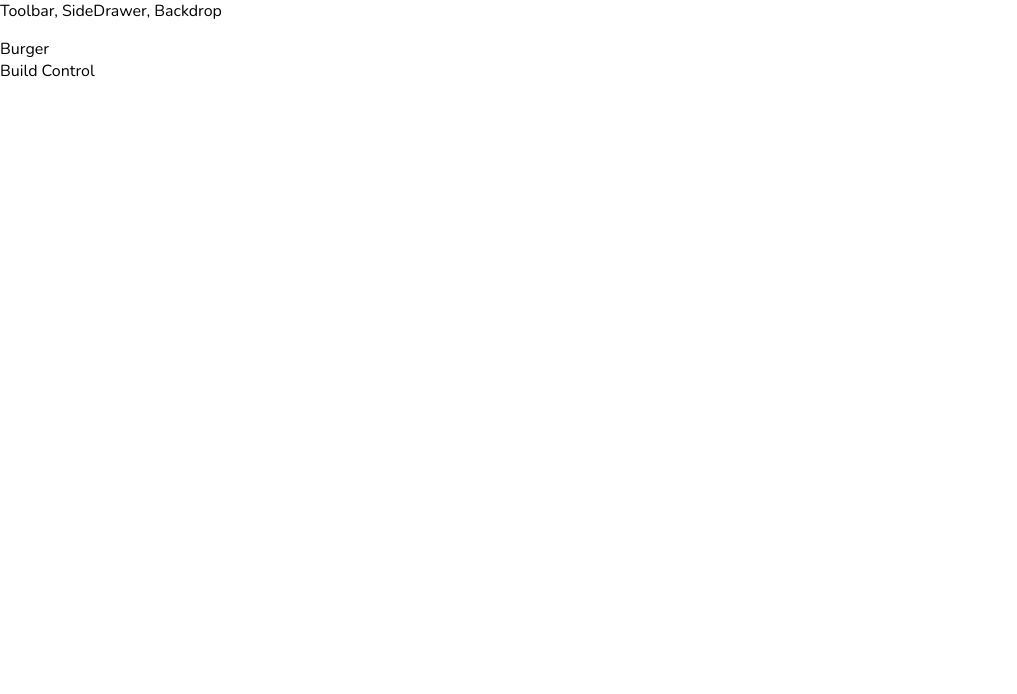
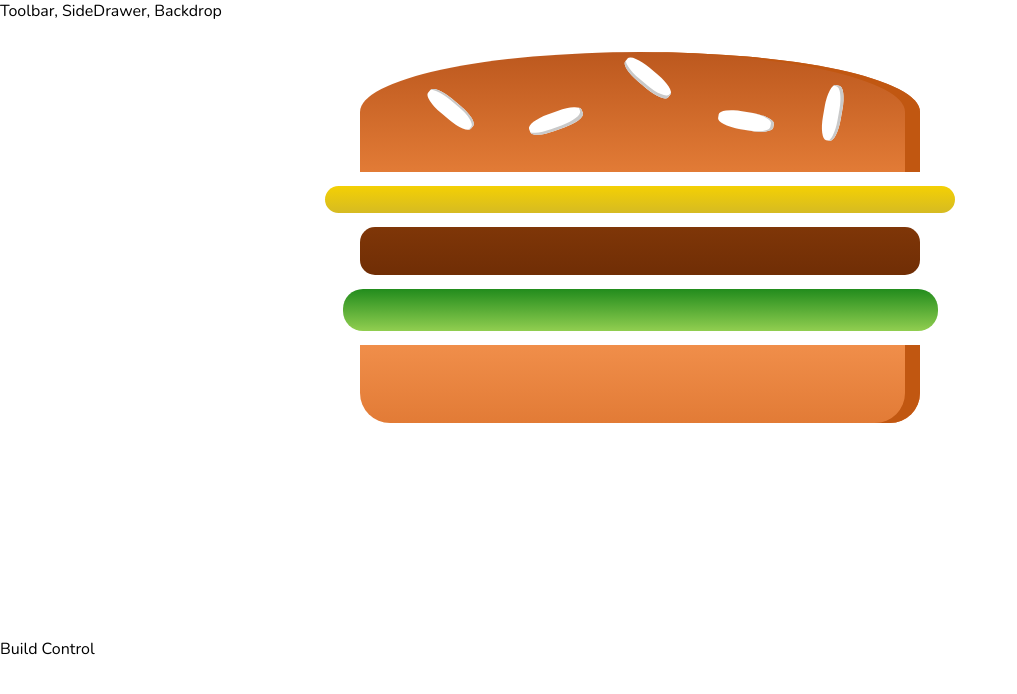
Before and after one commit to Rinatik79/burger-reactjs, a React app: page / in a window 1280 px wide. Shown: the top 694 px of the page, without its empty margins (0-1017 px from the left). Built offline with nearby package versions, Linux system fonts and the light colour scheme.

Commit message:
Hardcoded BurgerIngridient

```diff
--- a/package.json
+++ b/package.json
@@ -31,6 +31,7 @@
     "postcss-flexbugs-fixes": "3.2.0",
     "postcss-loader": "2.0.8",
     "promise": "8.0.1",
+    "prop-types": "^15.6.1",
     "raf": "3.4.0",
     "react": "^16.2.0",
     "react-dev-utils": "^5.0.0",
--- /dev/null
+++ b/src/components/Burger/Burger.css
@@ -0,0 +1,33 @@
+.Burger {
+    width: 100%;
+    margin: auto;
+    height: 250px;
+    overflow: scroll;
+    text-align: center;
+    font-weight: bold;
+    font-size: 1.2rem;
+}
+
+@media (min-width: 500px) and (min-height: 400px){
+    .Burger {
+        width: 350px;
+        height: 300px;
+
+    }
+}
+
+@media (min-width: 500px) and (min-height: 401px){
+    .Burger {
+        width: 450px;
+        height: 400px;
+
+    }
+}
+
+@media (min-width: 1000px) and (min-height: 700px){
+    .Burger {
+        width: 700px;
+        height: 600px;
+
+    }
+}
--- a/src/components/Burger/Burger.js
+++ b/src/components/Burger/Burger.js
@@ -0,0 +1,17 @@
+import React from 'react';
+import classes from './Burger.css';
+import BurgerIngridient from './BurgerIngridient/BurgerIngridient'
+
+const burger = (props) => {
+    return (
+        <div className = {classes.Burger}>
+            <BurgerIngridient type="bread-top"/>
+            <BurgerIngridient type="cheese"/>
+            <BurgerIngridient type="meat"/>
+            <BurgerIngridient type="salad"/>
+            <BurgerIngridient type="bread-bottom"/>
+        </div>
+    );
+}
+
+export default burger;
--- a/src/components/Burger/Burgeringridient/Burgeringridient.js
+++ b/src/components/Burger/Burgeringridient/Burgeringridient.js
@@ -1,17 +1,20 @@
-import React from "react";
-import classes from "./Burgeringridient.css";
+import React, {Component} from "react";
+import classes from "./BurgerIngridient.css";
+import PropTypes from 'prop-types';
 
-const burgerIngridient = (props) => {
+class BurgerIngridient extends Component {
+    render (){
         let ingridient = null;
-    switch (props.type){
+        switch (this.props.type){
             case ("bread-bottom"):
                 ingridient = <div className={classes.BreadBottom}></div>;
                 break;
             case ("bread-top"):
                 ingridient = (
-                <div className={classes.BreadTop}></div>
+                    <div className={classes.BreadTop}>
                     <div className={classes.Seeds1}></div>
                     <div className={classes.Seeds2}></div>
+                    </div>
                 );
                 break;
             case ("meat"):
@@ -27,8 +30,14 @@
                 ingridient = <div className={classes.Salad}></div>;
                 break;
             default: null;
-    }
+    };
     return ingridient;
     }
+}
 
-export default burgerIngridient;
+BurgerIngridient.propTypes = {
+    type: PropTypes.string.isRequired
+}
+
+
+export default BurgerIngridient;
--- a/src/containers/BurgerBuilder/BurgerBuilder.js
+++ b/src/containers/BurgerBuilder/BurgerBuilder.js
@@ -1,11 +1,12 @@
 import React, { Component } from 'react';
-import Auxillary from '../../hoc/Auxillary'
+import Auxillary from '../../hoc/Auxillary';
+import Burger from '../../components/Burger/Burger';
 
 class BurgerBuilder extends Component{
     render (){
         return (
             <Auxillary>
-                <div>Burger</div>
+                <Burger />
                 <div>Build Control</div>
             </Auxillary>
         );
```
Lines whose indentation alone changed are shown as unchanged.
